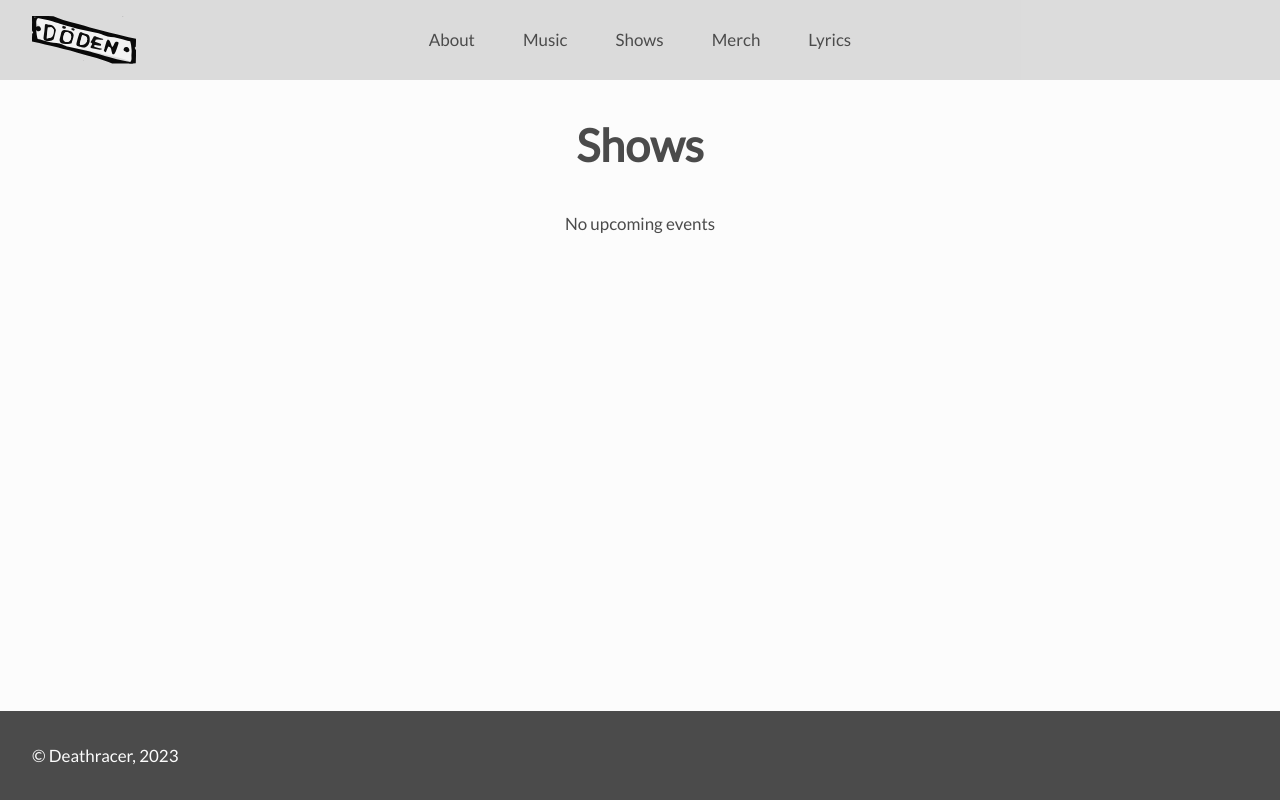
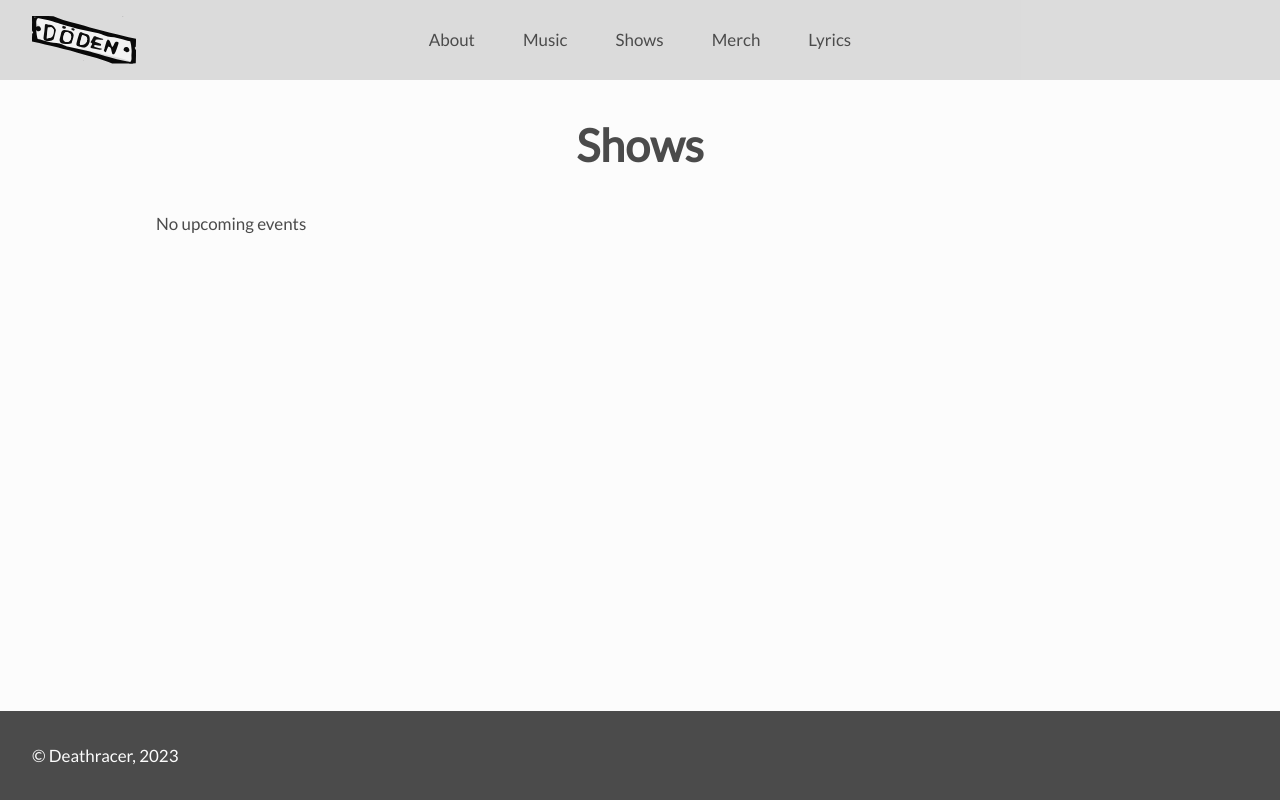
Before and after one commit to sarablom/deathracer, a Next.js app: page /shows in a window 1280 px wide. Built offline with nearby package versions, Linux system fonts and the light colour scheme.

Commit message:
update main styles

```diff
--- a/src/global-styles.css
+++ b/src/global-styles.css
@@ -57,7 +57,9 @@ body {
 main {
 	flex: 1;
 	align-self: center;
-	margin-top: 2rem;
+	width: 100%;
+	max-width: 1000px;
+	padding: 2rem 1rem 0 1rem;
 }
 
 img,
```
